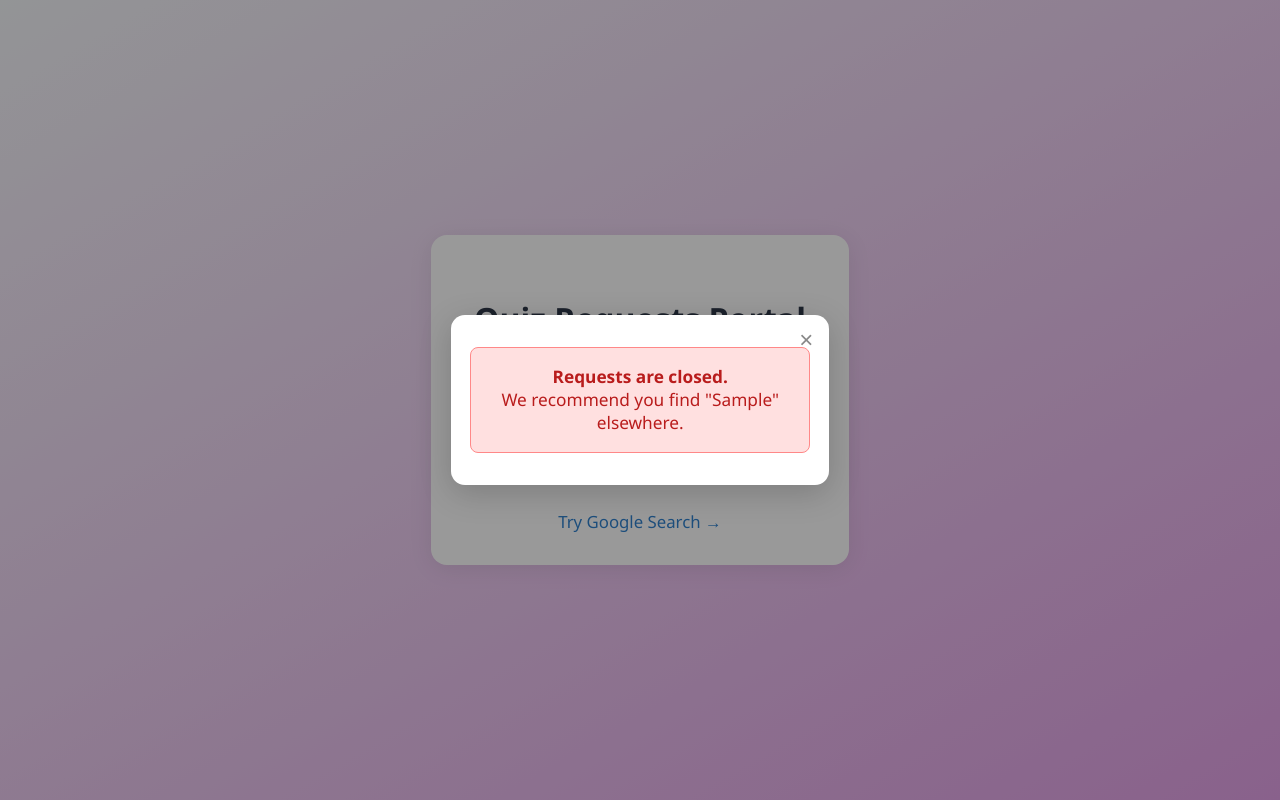
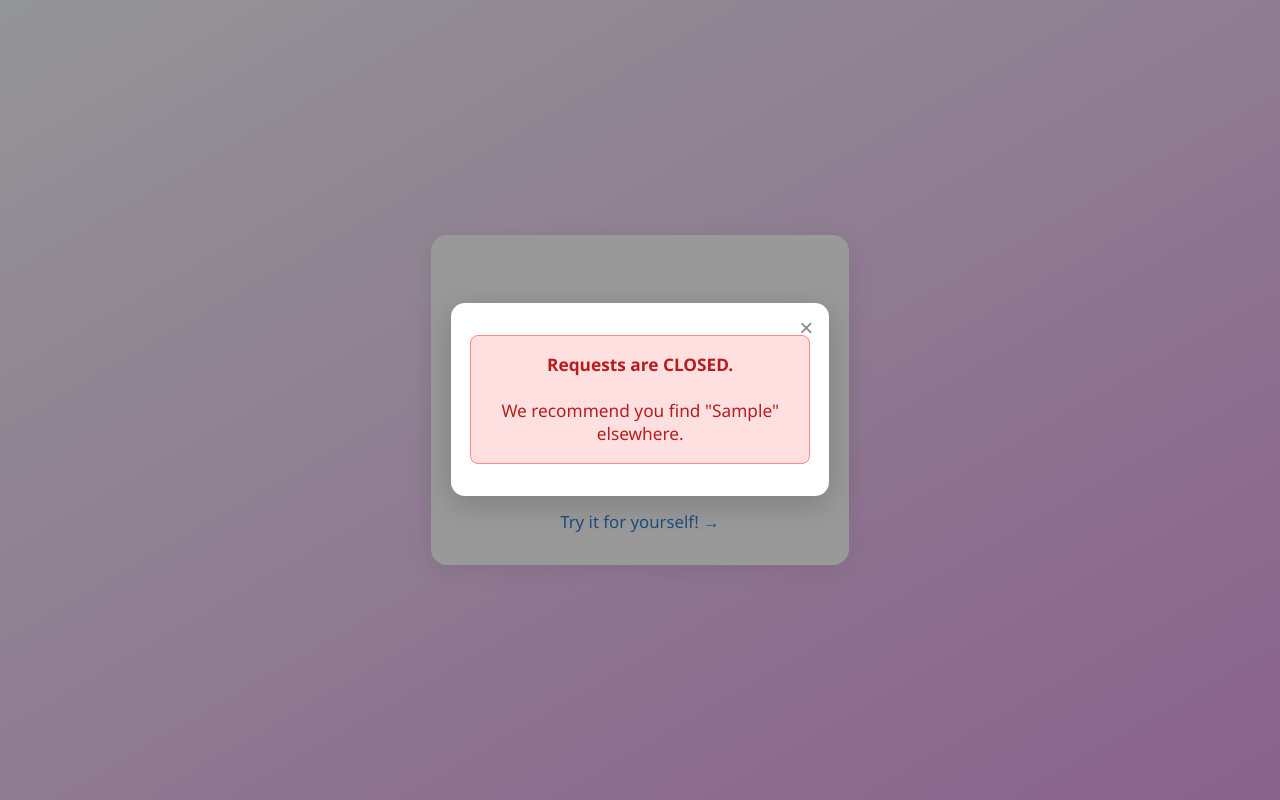
Before and after one commit to paigemb/QuizRequests.github.io, a plain HTML site: page index.html in a window 1280 px wide. Both pictures are taken after typing "Sample" into the empty fields and a click on the button "Submit". Drawn offline with Linux system fonts and the light colour scheme.

Commit message:
Update index.html

```diff
--- a/index.html
+++ b/index.html
@@ -2,7 +2,7 @@
 <html lang="en">
 <head>
   <meta charset="UTF-8">
-  <title>Requests Closed</title>
+  <title>Quiz Requests</title>
   <meta name="viewport" content="width=device-width, initial-scale=1.0">
   <style>
     html, body {
@@ -55,7 +55,7 @@
     }
     button[type="submit"] {
       padding: 0.8em;
-      background: linear-gradient(90deg, #e451c2 0%, #e87fea 100%);
+      background: linear-gradient(90deg, #ec85d4 0%, #e59be6 100%);
       color: #fff;
       border: none;
       border-radius: 8px;
@@ -147,13 +147,14 @@
       <input type="text" name="message" id="userInput" placeholder="What are you looking for?" autocomplete="off" />
       <button type="submit">Submit</button>
     </form>
-    <a class="google-link" href="https://www.google.com" target="_blank" rel="noopener noreferrer">Try Google Search &rarr;</a>
+    <a class="google-link" href="https://www.google.com" target="_blank" rel="noopener noreferrer">Try it for yourself! &rarr;</a>
   </div>
   <div id="popup">
     <div class="modal">
       <button id="closePopup">&times;</button>
       <div id="popupMessage">
-        <strong>Requests are closed.</strong><br>
+        <strong>Requests are CLOSED.</strong><br>
+        <br/>
         <span id="userInputValue">We recommend you find your quiz elsewhere.</span>
       </div>
     </div>
```
